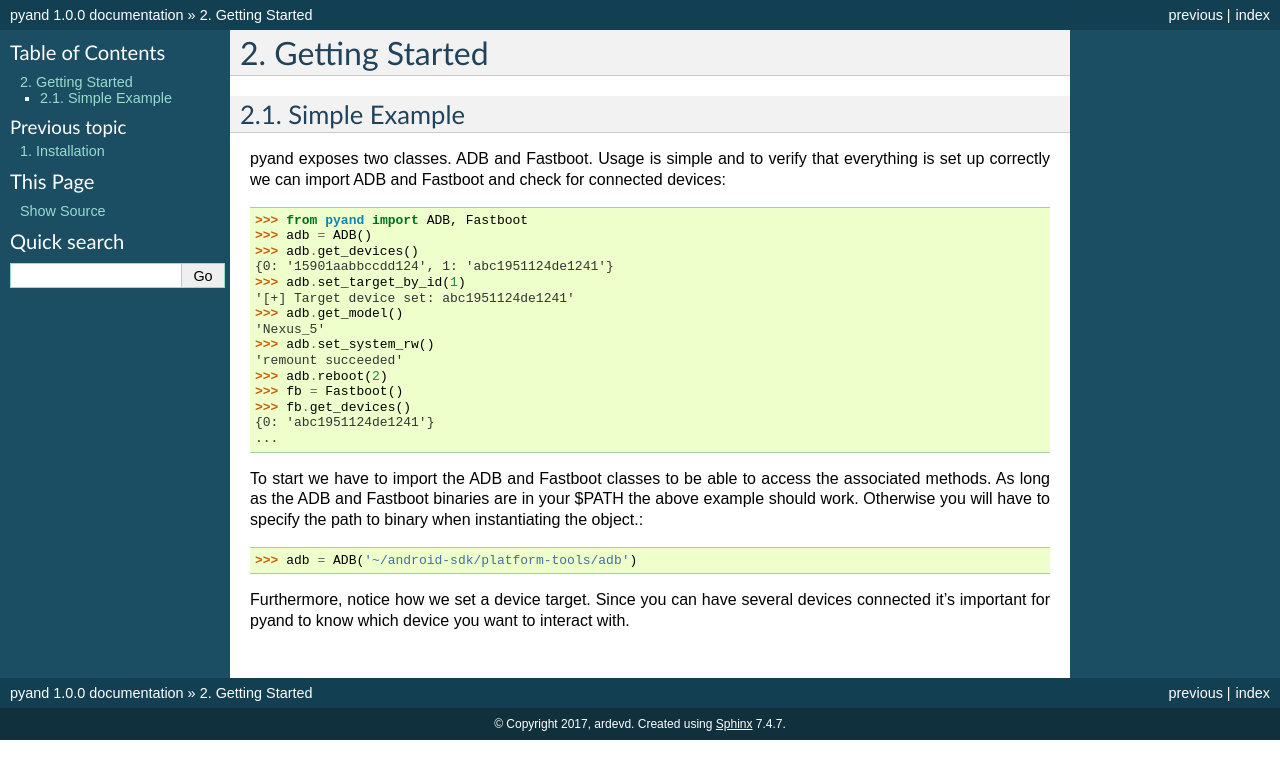
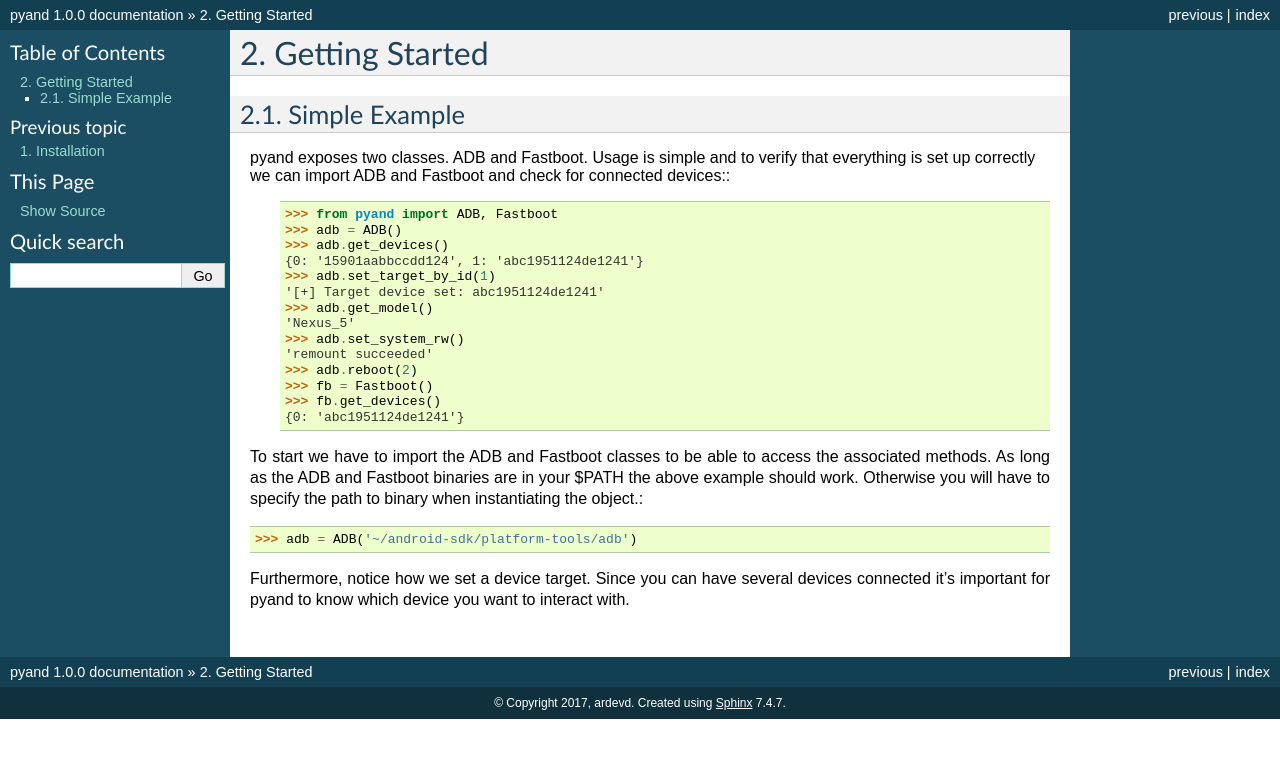
Before and after one commit to ardevd/pyand, a Sphinx documentation site: the page built from docs/introduction.rst, in a window 1280 px wide. Shown: the top 779 px of the page. Built offline with Sphinx 7.4.7, drawn with Linux system fonts in a browser that asks for light colours.

Commit message:
doc: Syntax highlighting fix

```diff
--- a/docs/introduction.rst
+++ b/docs/introduction.rst
@@ -7,6 +7,7 @@
 --------------
 
 pyand exposes two classes. ADB and Fastboot. Usage is simple and to verify that everything is set up correctly we can import ADB and Fastboot and check for connected devices::
+    .. code-block:: python
 
      >>> from pyand import ADB, Fastboot
      >>> adb = ADB()
@@ -22,7 +23,6 @@
      >>> fb = Fastboot()
      >>> fb.get_devices()
      {0: 'abc1951124de1241'}
-     ...
 
 To start we have to import the ADB and Fastboot classes to be able to access the associated methods. As long as the ADB and Fastboot binaries are in your $PATH the above example should work. Otherwise you will have to specify the path to binary when instantiating the object.::
 
```
